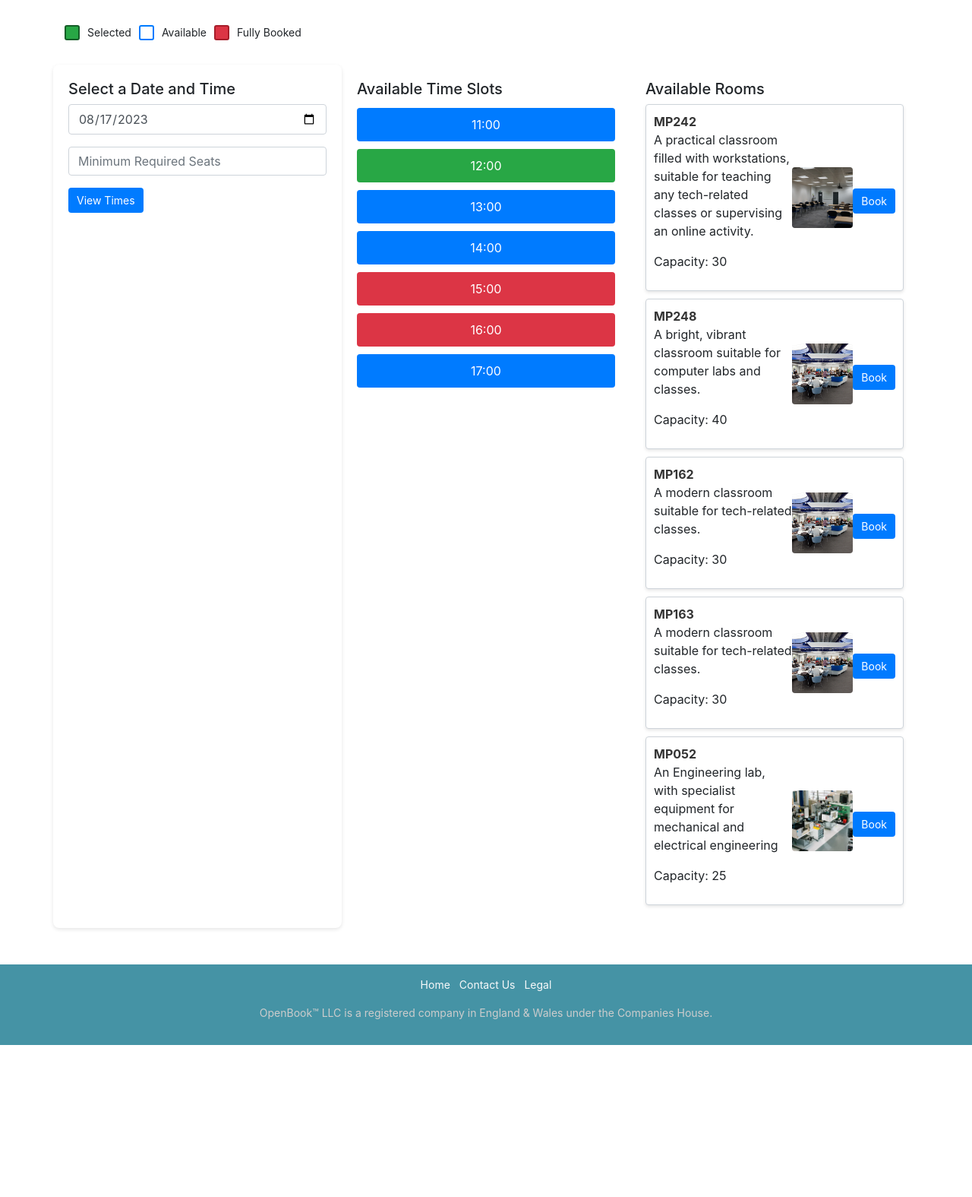
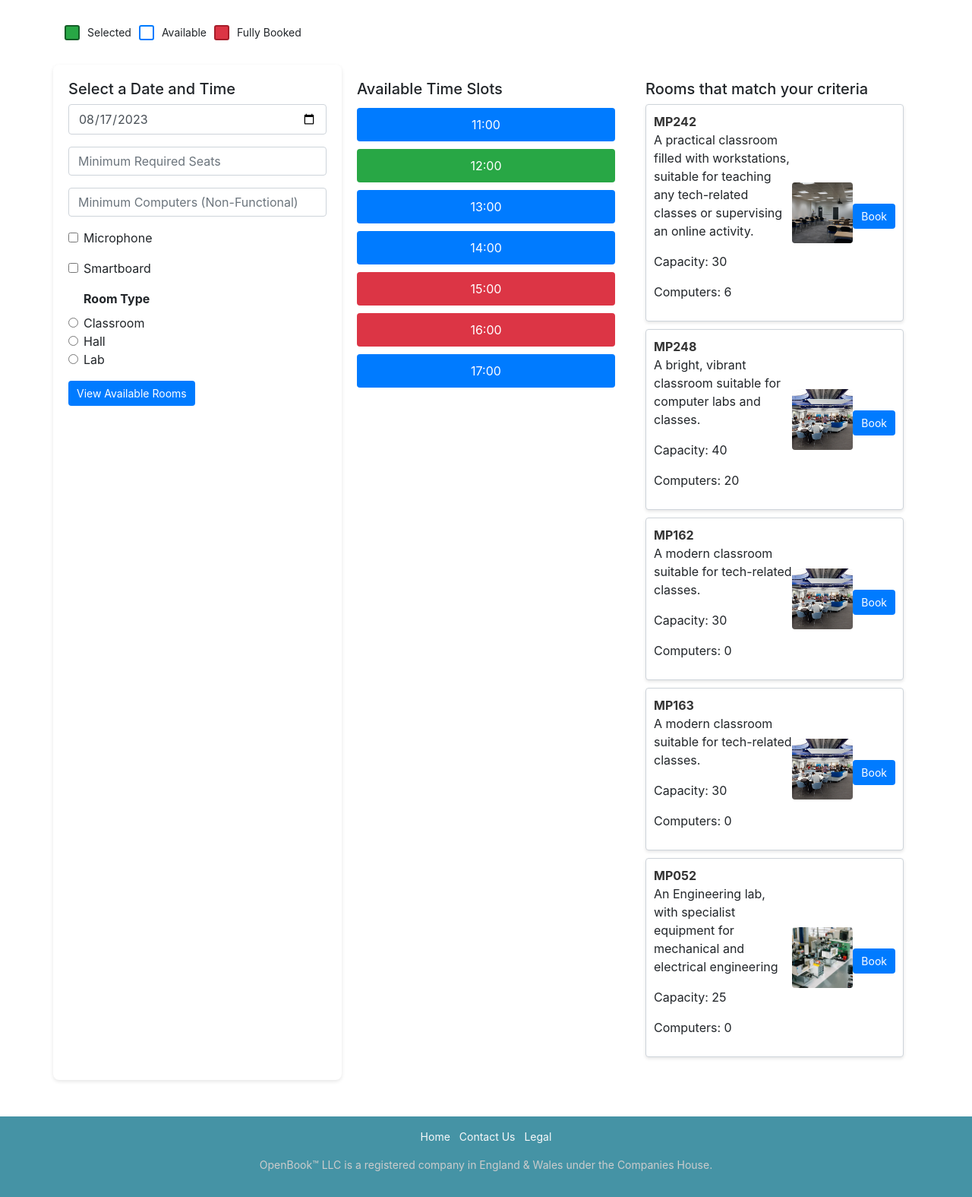
Before and after one commit to UmaeerH/DIG5127, a PHP site: page /RoomSelection.php?buildingID=1 in a window 1280 px wide. Shown: the part 170-1745 px from the top of the page at 76% size. Before the commit the page ends 1545 px from the top, so only its background shows below. Run offline with PHP 8.4, Linux system fonts and the light colour scheme; data comes from the database, SQL or seed files in the repository.

Commit message:
Computers are now displayed
Computers displayed

```diff
--- a/RoomSelection.php
+++ b/RoomSelection.php
@@ -1,8 +1,6 @@
 <?php
 session_start();
-?>
 
-<?php
 // Dummy Data
 $timeSlots = [
     "11:00" => "available",
@@ -13,29 +11,27 @@ $timeSlots = [
     "16:00" => "booked",
     "17:00" => "available",
 ];
+
+// Function to get the number of computers in a room
+function getComputerCount($conn, $roomID) {
+    $query = "SELECT COUNT(*) as num_computers FROM computers c JOIN equipment e ON c.equipmentID = e.equipmentID WHERE e.designatedRoom = $roomID";
+    $result = mysqli_query($conn, $query);
+    $data = mysqli_fetch_assoc($result);
+    return $data['num_computers'];
+}
 ?>
 
 <!DOCTYPE html>
 <html lang="en">
 <head>
-    <!-- Metadata -->
     <meta charset="UTF-8">
     <meta name="viewport" content="width=device-width, initial-scale=1.0">
-
-    <!-- LINKS
-         Bootstrap CDN -->
-    <link rel="stylesheet" href="https://maxcdn.bootstrapcdn.com/bootstrap/4.0.0/css/bootstrap.min.css"
-    integrity="sha384-Gn5384xqQ1aoWXA+058RXPxPg6fy4IWvTNh0E263XmFcJlSAwiGgFAW/dAiS6JXm" crossorigin="anonymous">
-    <!-- External CSS -->
+    <link rel="stylesheet" href="https://maxcdn.bootstrapcdn.com/bootstrap/4.0.0/css/bootstrap.min.css" integrity="sha384-Gn5384xqQ1aoWXA+058RXPxPg6fy4IWvTNh0E263XmFcJlSAwiGgFAW/dAiS6JXm" crossorigin="anonymous">
     <link rel="stylesheet" href="public_html/style/main.css">
-    <!-- Javascript -->
-    <script src="https://maxcdn.bootstrapcdn.com/bootstrap/4.0.0/js/bootstrap.min.js"
-            integrity="sha384-JZR6Spejh4U02d8jOt6vLEHfe/JQGiRRSQQxSfFWpi1MquVdAyjUar5+76PVCmYl" crossorigin="anonymous"></script>
+    <script src="https://maxcdn.bootstrapcdn.com/bootstrap/4.0.0/js/bootstrap.min.js" integrity="sha384-JZR6Spejh4U02d8jOt6vLEHfe/JQGiRRSQQxSfFWpi1MquVdAyjUar5+76PVCmYl" crossorigin="anonymous"></script>
     <script src="public_html/js/main.js"></script>
-
     <title>Room Selection</title>
 </head>
-
 <body>
     <!-- Navbar -->
     <nav class="navbar navbar-expand-lg navbar-light bg-teal">
@@ -65,7 +61,6 @@ $timeSlots = [
                 <span class="key-booked"></span> Fully Booked
             </p>
         </div>
-
         <div class="row">
             <!-- Calendar Section -->
             <div class="col-md-4 calendar-container">
@@ -74,28 +69,44 @@ $timeSlots = [
                     <?php $buildingID = isset($_GET['buildingID']) ? intval($_GET['buildingID']) : (isset($_POST['buildingID']) ? intval($_POST['buildingID']) : 0); ?>
                     <input type="hidden" name="buildingID" value="<?php echo $buildingID; ?>">
                     <input type="date" name="selected_date" class="form-control" value="2023-08-17">
-                    <input type="number" name="min_seats" class="form-control mt-3" placeholder="Minimum Required Seats" min="1" max="100">
-                    <button type="submit" class="btn btn-primary mt-3">View Times</button>
+                    <input type="number" name="min_seats" class="form-control mt-3" placeholder="Minimum Required Seats" min="1" max="500">
+                    <input type="number" name="min_seats" class="form-control mt-3" placeholder="Minimum Computers (Non-Functional)" min="1" max="500">
+                    <div class="form-check mt-3">
+                        <input class="form-check-input" type="checkbox" name="microphone" id="microphone">
+                        <label class="form-check-label" for="microphone">Microphone</label>
+                    </div>
+                    <div class="form-check mt-3">
+                        <input class="form-check-input" type="checkbox" name="smartboard" id="smartboard">
+                        <label class="form-check-label" for="smartboard">Smartboard</label>
+                    </div>
+                    <div class="form-check mt-3">
+                        <label><b>Room Type</b></label><br>
+                        <input class="form-check-input" type="radio" name="room_type" id="classroom" value="classroom">
+                        <label class="form-check-label" for="classroom">Classroom</label><br>
+                        <input class="form-check-input" type="radio" name="room_type" id="hall" value="hall">
+                        <label class="form-check-label" for="hall">Hall</label><br>
+                        <input class="form-check-input" type="radio" name="room_type" id="lab" value="lab">
+                        <label class="form-check-label" for="lab">Lab</label>
+                    </div>
+                    <button type="submit" class="btn btn-primary mt-3">View Available Rooms</button>
                 </form>
             </div>
 
             <!-- Time Slots Section -->
             <div class="col-md-4 time-container">
                 <h5>Available Time Slots</h5>
-                <?php
-                foreach ($timeSlots as $time => $status) {
-                    $class = $status === 'booked' ? 'time-slot booked' : ($status === 'selected' ? 'time-slot selected' : 'time-slot');
-                    echo "<form method='POST' action='RoomSelection.php'>
-                            <input type='hidden' name='buildingID' value='$buildingID'>
-                            <button name='selected_time' value='$time' class='$class'>$time</button>
-                          </form>";
-                }
-                ?>
+                <?php foreach ($timeSlots as $time => $status): ?>
+                    <?php $class = $status === 'booked' ? 'time-slot booked' : ($status === 'selected' ? 'time-slot selected' : 'time-slot'); ?>
+                    <form method='POST' action='RoomSelection.php'>
+                        <input type='hidden' name='buildingID' value='<?php echo $buildingID; ?>'>
+                        <button name='selected_time' value='<?php echo $time; ?>' class='<?php echo $class; ?>'><?php echo $time; ?></button>
+                    </form>
+                <?php endforeach; ?>
             </div>
 
             <!-- Rooms Section -->
             <div class="col-md-4 room-container">
-                <h5>Available Rooms</h5>
+                <h5>Rooms that match your criteria</h5>
                 <?php
                 include "resources/database.php";
 
@@ -103,7 +114,6 @@ $timeSlots = [
                     die("Database connection not established.");
                 }
 
-            // Retrieve buildingID from the query string or POST data
                 $buildingID = isset($_POST['buildingID']) ? intval($_POST['buildingID']) : (isset($_GET['buildingID']) ? intval($_GET['buildingID']) : 0);
                 $minSeats = isset($_POST['min_seats']) ? intval($_POST['min_seats']) : 0;
 
@@ -112,17 +122,18 @@ $timeSlots = [
                     $fetchedRooms = mysqli_query($conn, $roomSql);
 
                     foreach ($fetchedRooms as $room) {
+                        $numComputers = getComputerCount($conn, $room['roomID']);
                         $class = 'room-card';
-                    $disabled = '';
                         echo "<div class='$class'>
                                 <div>
                                     <strong>{$room['roomName']}</strong>
                                     <p>{$room['roomDesc']}</p>
                                     <p>Capacity: {$room['capacity']}</p>
+                                    <p>Computers: $numComputers</p>
                                 </div>
                                 <img src='{$room['roomImg']}' alt='{$room['roomName']}'>
                                 <form method='GET' action='RoomBooking.php'>
-                                <button name='roomID' value='{$room['roomID']}' class='btn btn-primary mt-2' $disabled>Book</button>
+                                    <button name='roomID' value='{$room['roomID']}' class='btn btn-primary mt-2'>Book</button>
                                     <input type='hidden' name='buildingID' value='$buildingID'>
                                 </form>
                               </div>";
@@ -133,7 +144,6 @@ $timeSlots = [
 
                 mysqli_close($conn);
                 ?>
-
             </div>
         </div>
     </div>
```
Lines whose indentation alone changed are shown as unchanged.
